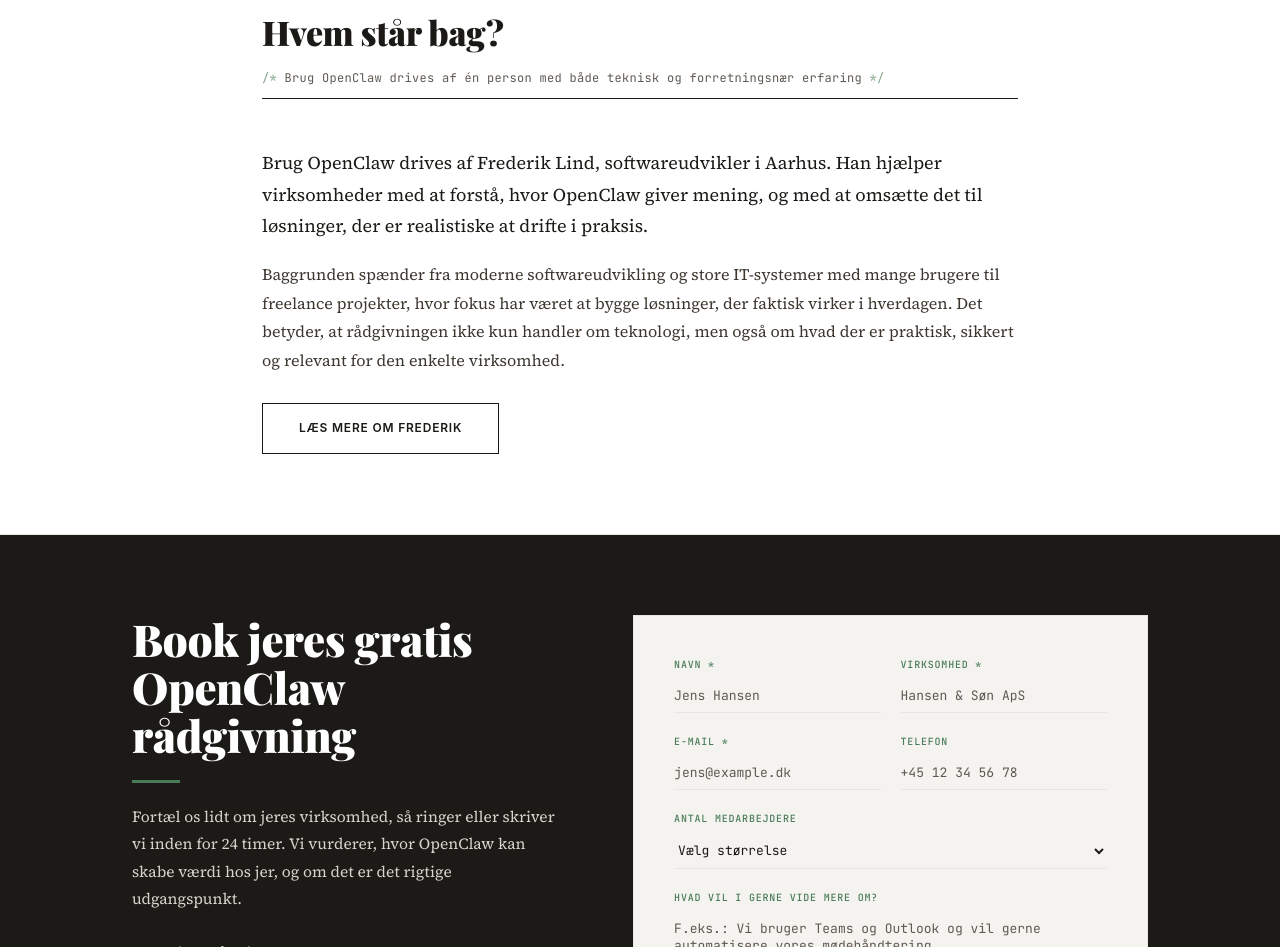
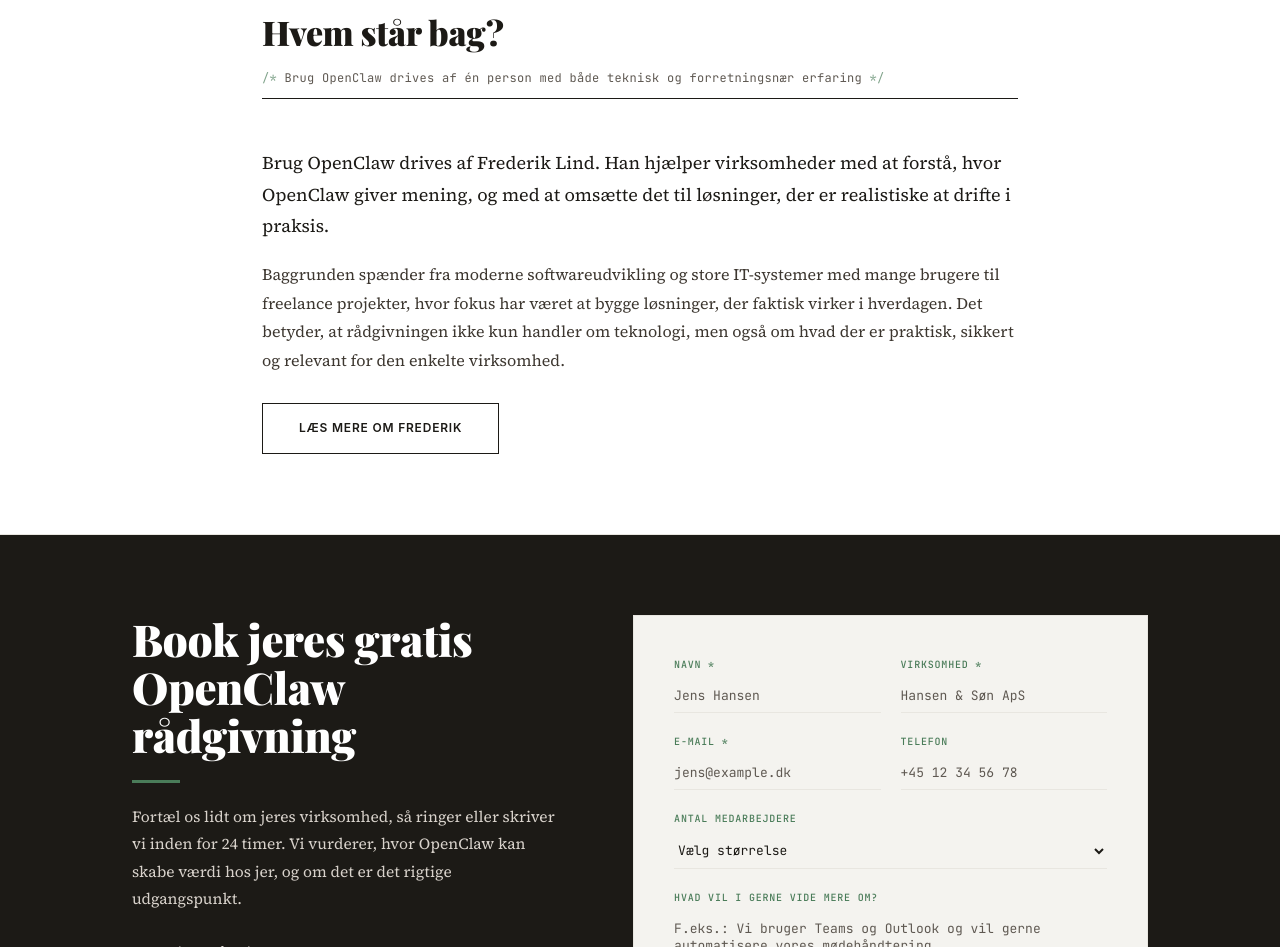
Before and after one commit to Falderebet/abenklo, a plain HTML site: page index.html in a window 1280 px wide. Shown: the part 4064-5011 px from the top of the page. Drawn offline with nearby package versions, Linux system fonts and the light colour scheme; a web font is replaced by a local one.

Commit message:
Update index.html

```diff
--- a/index.html
+++ b/index.html
@@ -236,7 +236,7 @@
           <h2 class="section-title">Hvem står bag?</h2>
           <p class="section-sub">Brug OpenClaw drives af én person med både teknisk og forretningsnær erfaring</p>
         </div>
-        <p class="founder__lead">Brug OpenClaw drives af Frederik Lind, softwareudvikler i Aarhus. Han hjælper virksomheder med at forstå, hvor OpenClaw giver mening, og med at omsætte det til løsninger, der er realistiske at drifte i praksis.</p>
+        <p class="founder__lead">Brug OpenClaw drives af Frederik Lind. Han hjælper virksomheder med at forstå, hvor OpenClaw giver mening, og med at omsætte det til løsninger, der er realistiske at drifte i praksis.</p>
         <p class="founder__text">Baggrunden spænder fra moderne softwareudvikling og store IT-systemer med mange brugere til freelance projekter, hvor fokus har været at bygge løsninger, der faktisk virker i hverdagen. Det betyder, at rådgivningen ikke kun handler om teknologi, men også om hvad der er praktisk, sikkert og relevant for den enkelte virksomhed.</p>
         <a href="about.html" class="btn btn--ghost btn--lg">Læs mere om Frederik</a>
       </div>
```
